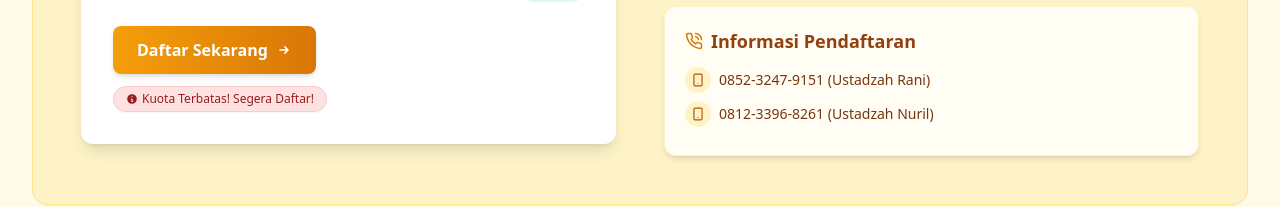
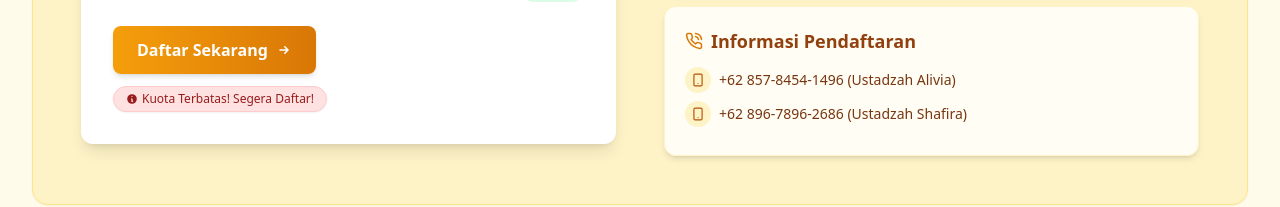
Before and after one commit to fajrulalam/esantren_web_chosyiah, a Next.js app: page / in a window 1280 px wide. Shown: the part 2013-2220 px from the top of the page. Built offline with nearby package versions, Linux system fonts and the light colour scheme; no server answers.

Commit message:
changed the ustadzah's number

```diff
--- a/src/app/page.tsx
+++ b/src/app/page.tsx
@@ -356,14 +356,14 @@ export default function Home() {
                                             {/* Lucide Icon Placeholder: smartphone */}
                                             <svg xmlns="http://www.w3.org/2000/svg" width="14" height="14" viewBox="0 0 24 24" fill="none" stroke="currentColor" strokeWidth="2" strokeLinecap="round" strokeLinejoin="round" className="text-amber-700 dark:text-amber-400"><rect width="14" height="20" x="5" y="2" rx="2" ry="2"/><path d="M12 18h.01"/></svg>
                                         </div>
-                                        <p className="text-amber-900 dark:text-amber-300 font-medium">0852-3247-9151 (Ustadzah Rani)</p>
+                                        <p className="text-amber-900 dark:text-amber-300 font-medium">+62 857-8454-1496 (Ustadzah Alivia)</p>
                                     </div>
                                     <div className="flex items-center gap-2">
                                         <div className="p-1.5 bg-amber-100 dark:bg-amber-900/30 rounded-full flex-shrink-0">
                                             {/* Lucide Icon Placeholder: smartphone */}
                                             <svg xmlns="http://www.w3.org/2000/svg" width="14" height="14" viewBox="0 0 24 24" fill="none" stroke="currentColor" strokeWidth="2" strokeLinecap="round" strokeLinejoin="round" className="text-amber-700 dark:text-amber-400"><rect width="14" height="20" x="5" y="2" rx="2" ry="2"/><path d="M12 18h.01"/></svg>
                                         </div>
-                                        <p className="text-amber-900 dark:text-amber-300 font-medium">0812-3396-8261 (Ustadzah Nuril)</p>
+                                        <p className="text-amber-900 dark:text-amber-300 font-medium">+62 896‑7896‑2686 (Ustadzah Shafira)</p>
                                     </div>
                                     {/* Email Contact */}
                                     {/*<div className="flex items-center gap-2">*/}
--- a/tsconfig.json
+++ b/tsconfig.json
@@ -15,7 +15,7 @@
     "moduleResolution": "bundler",
     "resolveJsonModule": true,
     "isolatedModules": true,
-    "jsx": "react-jsx",
+    "jsx": "preserve",
     "incremental": true,
     "plugins": [
       {
```
